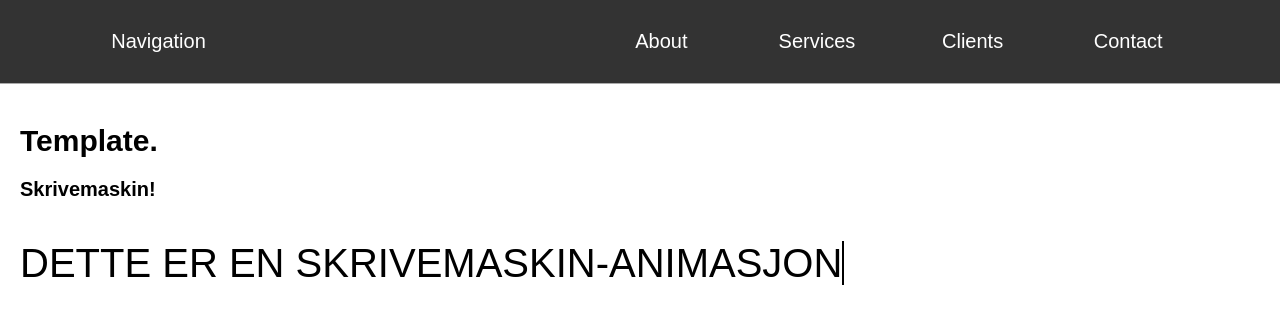
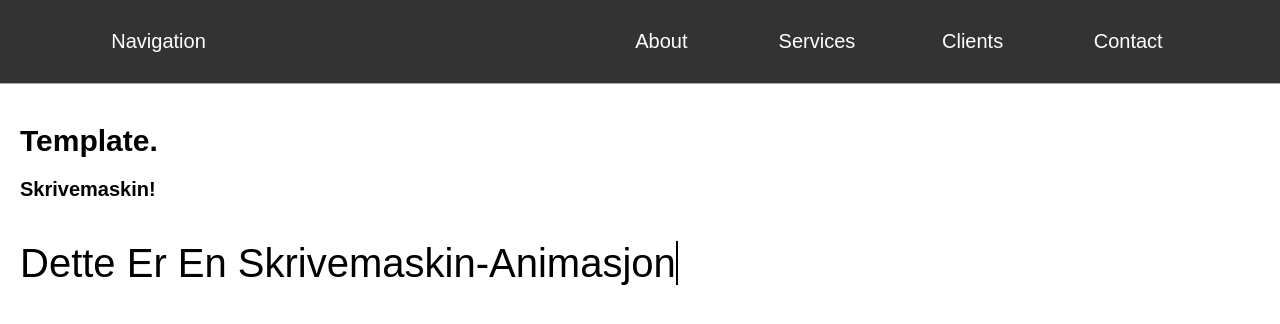
Before and after one commit to LarsMagneGlodedata/Portfolio, a website: page index.html in a window 1280 px wide. Shown: the top 324 px of the page. Drawn offline with Linux system fonts and the light colour scheme.

Commit message:
typewriter

```diff
--- a/script.js
+++ b/script.js
@@ -104,21 +104,21 @@ document.addEventListener('DOMContentLoaded',function(event){
       }
     }
 
-     function StartTextAnimation(i) {
+     function startTextAnimation(i) {
        if (typeof dataText[i] == 'undefined'){
           setTimeout(function() {
-            StartTextAnimation(0);
+            startTextAnimation(0);
           }, 5000);
        }
       if (i < dataText[i].length) {
        typeWriter(dataText[i], 0, function(){
-         StartTextAnimation(i + 1);
+         startTextAnimation(i + 1);
        });
       }
     }
 
     trykkMeg.addEventListener("click", () => {
-        StartTextAnimation(0)
+        startTextAnimation(0)
     })
   });
   */
@@ -141,26 +141,26 @@ document.addEventListener('DOMContentLoaded',function(event){
         }
     }
 
-     function StartTextAnimation(i) {
+     function startTextAnimation(i) {
         if (typeof dataText[i] == 'undefined'){
              setTimeout(function() {
-               StartTextAnimation(0);
+               startTextAnimation(0);
             }, 5000);
         }
         if (i < dataText[i].length) {
             typeWriter(dataText[i], 0, function(){
-             StartTextAnimation(i + 1);
+             startTextAnimation(i + 1);
             });
         }
     }
 
-    StartTextAnimation(0)
+    startTextAnimation(0)
 })
 */
 
 // Skreve av meg, men med mykje hjelp frå internett.
 document.addEventListener('DOMContentLoaded', function(event) {
-    let dataText = ["Hei, dette er en test!", "Dette er en skrivemaskin-animasjon", "Takk for meg... :D"];
+    let dataText = ["Hei, dette er en test!", "Dette er en skrivemaskin-animasjon", "Takk for meg... !"];
     let heroP = document.querySelector(".heroP");
 
     function typeWriter(text, i, Callback) {
@@ -185,19 +185,19 @@ document.addEventListener('DOMContentLoaded', function(event) {
         }
     }
 
-    function StartTextAnimation(i) {
+    function startTextAnimation(i) {
         if (i < dataText.length) {
             typeWriter(dataText[i], 0, function() {
                 deleteText(dataText[i], dataText[i].length, function() {
-                    StartTextAnimation(i + 1);
+                    startTextAnimation(i + 1);
                 });
             });
         } else {
             setTimeout(function() {
-                StartTextAnimation(0);
+                startTextAnimation(0);
             }, 3000);
         }
     }
 
-    StartTextAnimation(0);
+    startTextAnimation(0);
 });
--- a/styles.css
+++ b/styles.css
@@ -52,7 +52,7 @@ footer {
 
 
 .heroP {
-  text-transform: uppercase;
+  text-transform: capitalize;
   font-size: 2em;
 }
 
```
